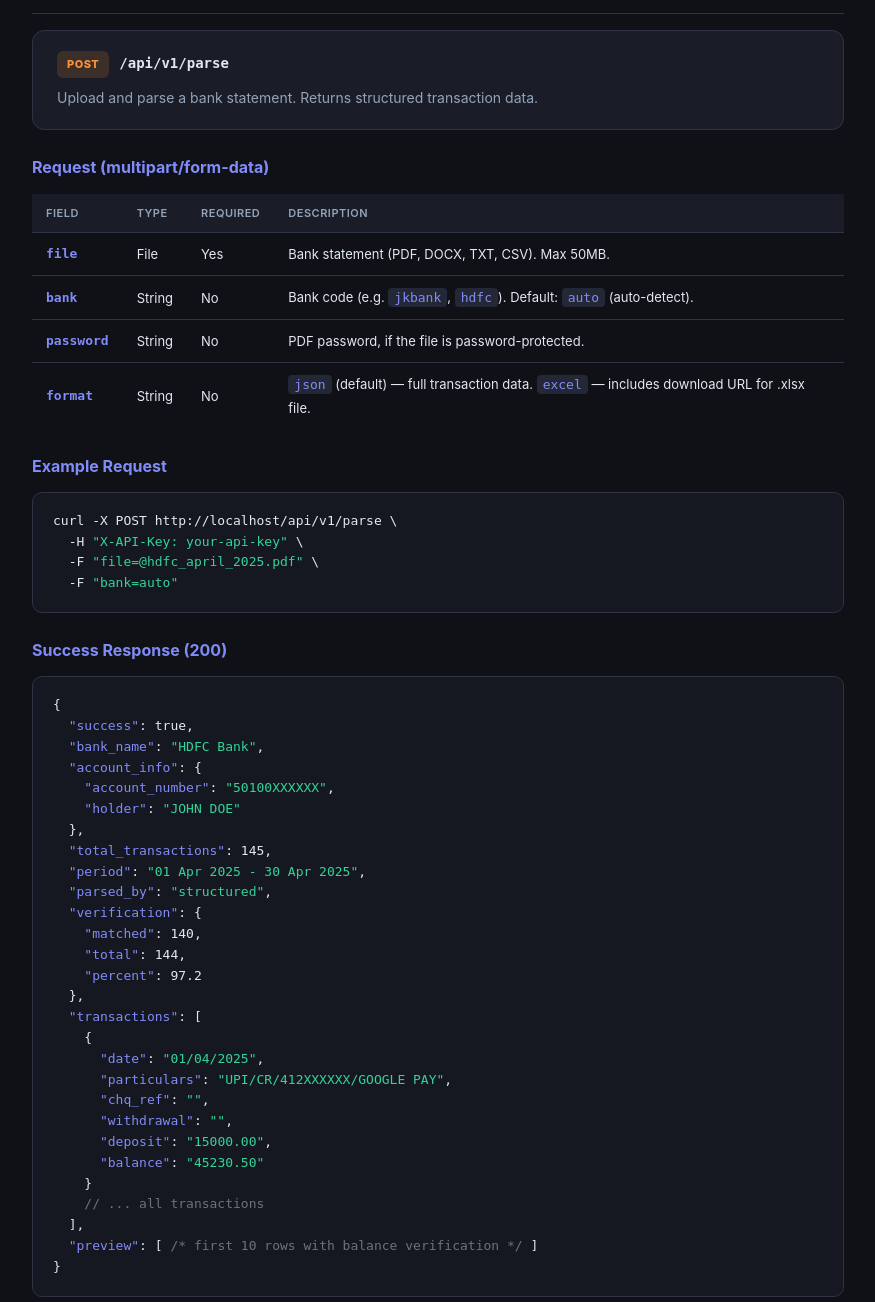
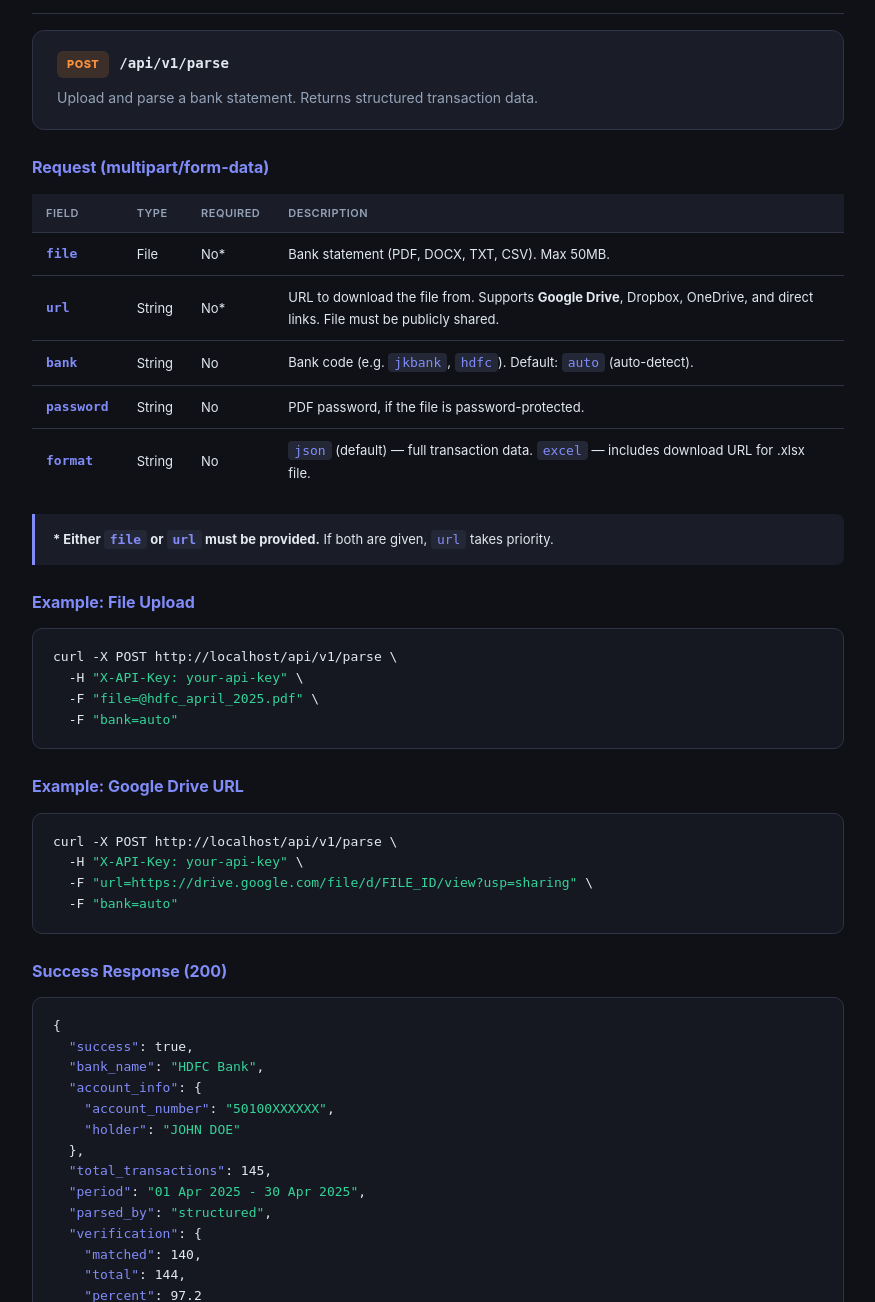
Before and after one commit to tohundguide/bankstatementparser, a Flask app: page /api/v1/docs in a window 1280 px wide. Shown: the part 1258-2560 px from the top of the page, without its empty margins (202-1077 px from the left). Run offline with Flask 3, Linux system fonts and the light colour scheme.

Commit message:
feat: add public API endpoint /api/v1/parse

```diff
--- a/app.py
+++ b/app.py
@@ -631,6 +631,146 @@ def api_status():
     })
 
 
+# ── URL Download Helper (for API) ──
+
+def _download_from_url(url: str, upload_folder: str) -> tuple[str, str]:
+    """
+    Download a file from a URL (Google Drive, Dropbox, OneDrive, or direct).
+
+    Returns: (filepath, original_filename)
+    Raises: ValueError on failure.
+    """
+    import urllib.request
+    import urllib.error
+    from urllib.parse import urlparse, parse_qs
+
+    original_url = url
+    filename = None
+
+    # ── Google Drive URL handling ──
+    if 'drive.google.com' in url:
+        # Extract file ID from various Google Drive URL formats
+        file_id = None
+
+        if '/file/d/' in url:
+            # https://drive.google.com/file/d/FILE_ID/view?usp=sharing
+            parts = url.split('/file/d/')
+            if len(parts) > 1:
+                file_id = parts[1].split('/')[0].split('?')[0]
+        elif 'id=' in url:
+            # https://drive.google.com/open?id=FILE_ID
+            parsed = urlparse(url)
+            params = parse_qs(parsed.query)
+            file_id = params.get('id', [None])[0]
+
+        if not file_id:
+            raise ValueError('Could not extract file ID from Google Drive URL. Use format: https://drive.google.com/file/d/FILE_ID/view')
+
+        # Convert to direct download URL
+        url = f'https://drive.google.com/uc?export=download&id={file_id}'
+
+    # ── Dropbox URL handling ──
+    elif 'dropbox.com' in url:
+        # Replace dl=0 with dl=1 for direct download
+        url = url.replace('dl=0', 'dl=1')
+        if 'dl=1' not in url:
+            url += ('&' if '?' in url else '?') + 'dl=1'
+
+    # ── OneDrive URL handling ──
+    elif '1drv.ms' in url or 'onedrive.live.com' in url:
+        url = url.replace('redir?', 'download?')
+
+    # ── Download the file ──
+    try:
+        req = urllib.request.Request(url, headers={
+            'User-Agent': 'Mozilla/5.0 (BankStatementParser/2.1)',
+        })
+
+        with urllib.request.urlopen(req, timeout=60) as response:
+            # Check for Google Drive large file confirmation page
+            content_type = response.headers.get('Content-Type', '')
+
+            if 'text/html' in content_type and 'drive.google.com' in original_url:
+                # Google Drive serves an HTML confirmation page for large files
+                html = response.read().decode('utf-8', errors='ignore')
+
+                # Look for the confirm token
+                import re as _re
+                confirm_match = _re.search(r'confirm=([0-9A-Za-z_-]+)', html)
+                if confirm_match:
+                    confirm_token = confirm_match.group(1)
+                    # Extract file_id again
+                    file_id_match = _re.search(r'id=([0-9A-Za-z_-]+)', url)
+                    if file_id_match:
+                        confirmed_url = f'https://drive.google.com/uc?export=download&confirm={confirm_token}&id={file_id_match.group(1)}'
+                        req2 = urllib.request.Request(confirmed_url, headers={
+                            'User-Agent': 'Mozilla/5.0 (BankStatementParser/2.1)',
+                        })
+                        with urllib.request.urlopen(req2, timeout=60) as resp2:
+                            data = resp2.read()
+                            # Try to get filename from Content-Disposition
+                            cd = resp2.headers.get('Content-Disposition', '')
+                            if 'filename=' in cd:
+                                filename = cd.split('filename=')[-1].strip('"\'')
+                else:
+                    raise ValueError('Google Drive file is too large or requires sign-in. Make sure the file is publicly shared.')
+            else:
+                data = response.read()
+                # Try to get filename from Content-Disposition
+                cd = response.headers.get('Content-Disposition', '')
+                if 'filename=' in cd:
+                    filename = cd.split('filename=')[-1].strip('"\'')
+
+        # Size check
+        max_size = 50 * 1024 * 1024  # 50MB
+        if len(data) > max_size:
+            raise ValueError(f'File too large ({len(data) / 1024 / 1024:.1f}MB). Maximum: 50MB.')
+
+        if len(data) < 100:
+            raise ValueError('Downloaded file is too small or empty. Check the URL and sharing permissions.')
+
+        # Determine filename and extension
+        if not filename:
+            # Try to guess from URL path
+            parsed = urlparse(original_url)
+            path_parts = parsed.path.rstrip('/').split('/')
+            for part in reversed(path_parts):
+                if '.' in part and not part.startswith('.'):
+                    filename = part
+                    break
+
+        if not filename:
+            # Default filename — try to detect from content
+            if data[:4] == b'%PDF':
+                filename = 'downloaded_statement.pdf'
+            elif data[:2] == b'PK':  # ZIP-based (DOCX)
+                filename = 'downloaded_statement.docx'
+            else:
+                filename = 'downloaded_statement.pdf'  # assume PDF
+
+        # Save to uploads
+        unique_id = str(uuid.uuid4())[:8]
+        safe_name = f"api_url_{unique_id}_{filename}"
+        filepath = os.path.join(upload_folder, safe_name)
+
+        with open(filepath, 'wb') as f:
+            f.write(data)
+
+        return filepath, filename
+
+    except urllib.error.HTTPError as e:
+        if e.code == 404:
+            raise ValueError('File not found at the given URL (404). Check the link.')
+        elif e.code == 403:
+            raise ValueError('Access denied (403). Make sure the file is publicly shared.')
+        else:
+            raise ValueError(f'Failed to download file: HTTP {e.code}')
+    except urllib.error.URLError as e:
+        raise ValueError(f'Could not reach the URL: {str(e.reason)}')
+    except TimeoutError:
+        raise ValueError('Download timed out (60s). The file may be too large or the server is slow.')
+
+
 @app.route('/api/v1/parse', methods=['POST'])
 @require_api_key
 def api_parse():
@@ -641,35 +781,62 @@ def api_parse():
     array in the JSON response — the core value for automation.
 
     Form fields:
-      - file (required): The bank statement file
+      - file (optional): The bank statement file upload
+      - url (optional): URL to download the file from (Google Drive, Dropbox, direct link)
       - bank (optional, default 'auto'): Bank code or 'auto'
       - password (optional): PDF password
       - format (optional, default 'json'): 'json' or 'excel'
+
+    Either 'file' or 'url' must be provided.
     """
     filepath = None
     try:
-        # 1. Validate file
-        if 'file' not in request.files:
-            return jsonify({'error': 'No file uploaded.', 'code': 'NO_FILE'}), 400
+        # 1. Get file — either from upload or URL download
+        file_url = request.form.get('url', '').strip()
+        has_file = 'file' in request.files and request.files['file'].filename != ''
 
-        file = request.files['file']
-        if file.filename == '':
-            return jsonify({'error': 'No file selected.', 'code': 'NO_FILE'}), 400
+        if not has_file and not file_url:
+            return jsonify({
+                'error': 'No file provided. Upload a file OR provide a URL (Google Drive, Dropbox, direct link).',
+                'code': 'NO_FILE',
+            }), 400
 
-        _, ext = os.path.splitext(file.filename)
-        ext = ext.lower()
+        if file_url:
+            # Download from URL
+            try:
+                filepath, orig_filename = _download_from_url(file_url, app.config['UPLOAD_FOLDER'])
+                _, ext = os.path.splitext(orig_filename)
+                ext = ext.lower()
+                print(f"  [API] Downloaded from URL: {orig_filename} ({ext})")
+            except ValueError as e:
+                return jsonify({
+                    'error': str(e),
+                    'code': 'URL_DOWNLOAD_FAILED',
+                }), 400
+        else:
+            # Standard file upload
+            file = request.files['file']
+            _, ext = os.path.splitext(file.filename)
+            ext = ext.lower()
 
+            if ext not in ['.pdf', '.docx', '.doc', '.txt', '.csv']:
+                return jsonify({
+                    'error': f'Unsupported file format: {ext}. Supported: PDF, DOCX, TXT, CSV',
+                    'code': 'UNSUPPORTED_FORMAT',
+                }), 400
+
+            # Save temporarily
+            unique_id = str(uuid.uuid4())[:8]
+            safe_filename = f"api_{unique_id}_{file.filename}"
+            filepath = os.path.join(app.config['UPLOAD_FOLDER'], safe_filename)
+            file.save(filepath)
+
+        # Validate extension (for URL-downloaded files too)
         if ext not in ['.pdf', '.docx', '.doc', '.txt', '.csv']:
             return jsonify({
                 'error': f'Unsupported file format: {ext}. Supported: PDF, DOCX, TXT, CSV',
                 'code': 'UNSUPPORTED_FORMAT',
             }), 400
-
-        # 2. Save temporarily
-        unique_id = str(uuid.uuid4())[:8]
-        safe_filename = f"api_{unique_id}_{file.filename}"
-        filepath = os.path.join(app.config['UPLOAD_FOLDER'], safe_filename)
-        file.save(filepath)
 
         # 3. Extract text
         password = request.form.get('password', '').strip() or None
--- a/templates/api_docs.html
+++ b/templates/api_docs.html
@@ -181,17 +181,27 @@ Retry-After: 3600  <span class="comment"># (only on 429 responses)</span></code>
         <table>
             <thead><tr><th>Field</th><th>Type</th><th>Required</th><th>Description</th></tr></thead>
             <tbody>
-                <tr><td>file</td><td>File</td><td>Yes</td><td>Bank statement (PDF, DOCX, TXT, CSV). Max 50MB.</td></tr>
+                <tr><td>file</td><td>File</td><td>No*</td><td>Bank statement (PDF, DOCX, TXT, CSV). Max 50MB.</td></tr>
+                <tr><td>url</td><td>String</td><td>No*</td><td>URL to download the file from. Supports <strong>Google Drive</strong>, Dropbox, OneDrive, and direct links. File must be publicly shared.</td></tr>
                 <tr><td>bank</td><td>String</td><td>No</td><td>Bank code (e.g. <code>jkbank</code>, <code>hdfc</code>). Default: <code>auto</code> (auto-detect).</td></tr>
                 <tr><td>password</td><td>String</td><td>No</td><td>PDF password, if the file is password-protected.</td></tr>
                 <tr><td>format</td><td>String</td><td>No</td><td><code>json</code> (default) — full transaction data. <code>excel</code> — includes download URL for .xlsx file.</td></tr>
             </tbody>
         </table>
+        <div class="alert">
+            <strong>* Either <code>file</code> or <code>url</code> must be provided.</strong> If both are given, <code>url</code> takes priority.
+        </div>
 
-        <h3>Example Request</h3>
+        <h3>Example: File Upload</h3>
         <pre><code>curl -X POST {{ base_url }}/api/v1/parse \
   -H <span class="string">"X-API-Key: your-api-key"</span> \
   -F <span class="string">"file=@hdfc_april_2025.pdf"</span> \
+  -F <span class="string">"bank=auto"</span></code></pre>
+
+        <h3>Example: Google Drive URL</h3>
+        <pre><code>curl -X POST {{ base_url }}/api/v1/parse \
+  -H <span class="string">"X-API-Key: your-api-key"</span> \
+  -F <span class="string">"url=https://drive.google.com/file/d/FILE_ID/view?usp=sharing"</span> \
   -F <span class="string">"bank=auto"</span></code></pre>
 
         <h3>Success Response (200)</h3>
@@ -282,7 +292,8 @@ Retry-After: 3600  <span class="comment"># (only on 429 responses)</span></code>
                 <tr><td class="error-code">MISSING_KEY</td><td>401</td><td>No API key provided in request.</td></tr>
                 <tr><td class="error-code">INVALID_KEY</td><td>403</td><td>The API key is not recognized.</td></tr>
                 <tr><td class="error-code">RATE_LIMITED</td><td>429</td><td>Too many requests. Check <code>Retry-After</code> header.</td></tr>
-                <tr><td class="error-code">NO_FILE</td><td>400</td><td>No file was uploaded.</td></tr>
+                <tr><td class="error-code">NO_FILE</td><td>400</td><td>No file uploaded and no URL provided.</td></tr>
+                <tr><td class="error-code">URL_DOWNLOAD_FAILED</td><td>400</td><td>Could not download the file from the given URL.</td></tr>
                 <tr><td class="error-code">UNSUPPORTED_FORMAT</td><td>400</td><td>File type not supported.</td></tr>
                 <tr><td class="error-code">PASSWORD_REQUIRED</td><td>400</td><td>PDF is password-protected. Provide the <code>password</code> field.</td></tr>
                 <tr><td class="error-code">EXTRACTION_FAILED</td><td>400</td><td>Could not extract text from the file.</td></tr>
```
